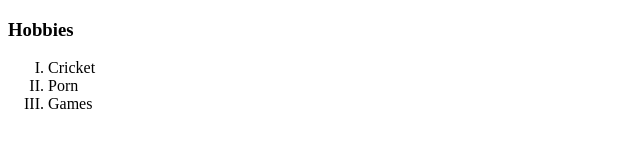
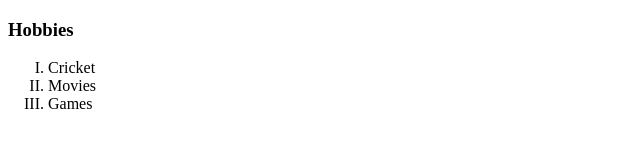
Before and after one commit to vivektendu/firstwebsite, a plain HTML site: page hobbies.html in a window 1280 px wide. Shown: the full height of the page, 0-640 px from the left. Drawn offline with Linux system fonts and the light colour scheme.

Commit message:
Update hobbies.html

```diff
--- a/hobbies.html
+++ b/hobbies.html
@@ -10,7 +10,7 @@
   <h3>Hobbies</h3>
   <ol type="I">
     <li>Cricket</li>
-    <li>Porn</li>
+    <li> Movies</li>
     <li>Games</li>
   </ol>
 
```
